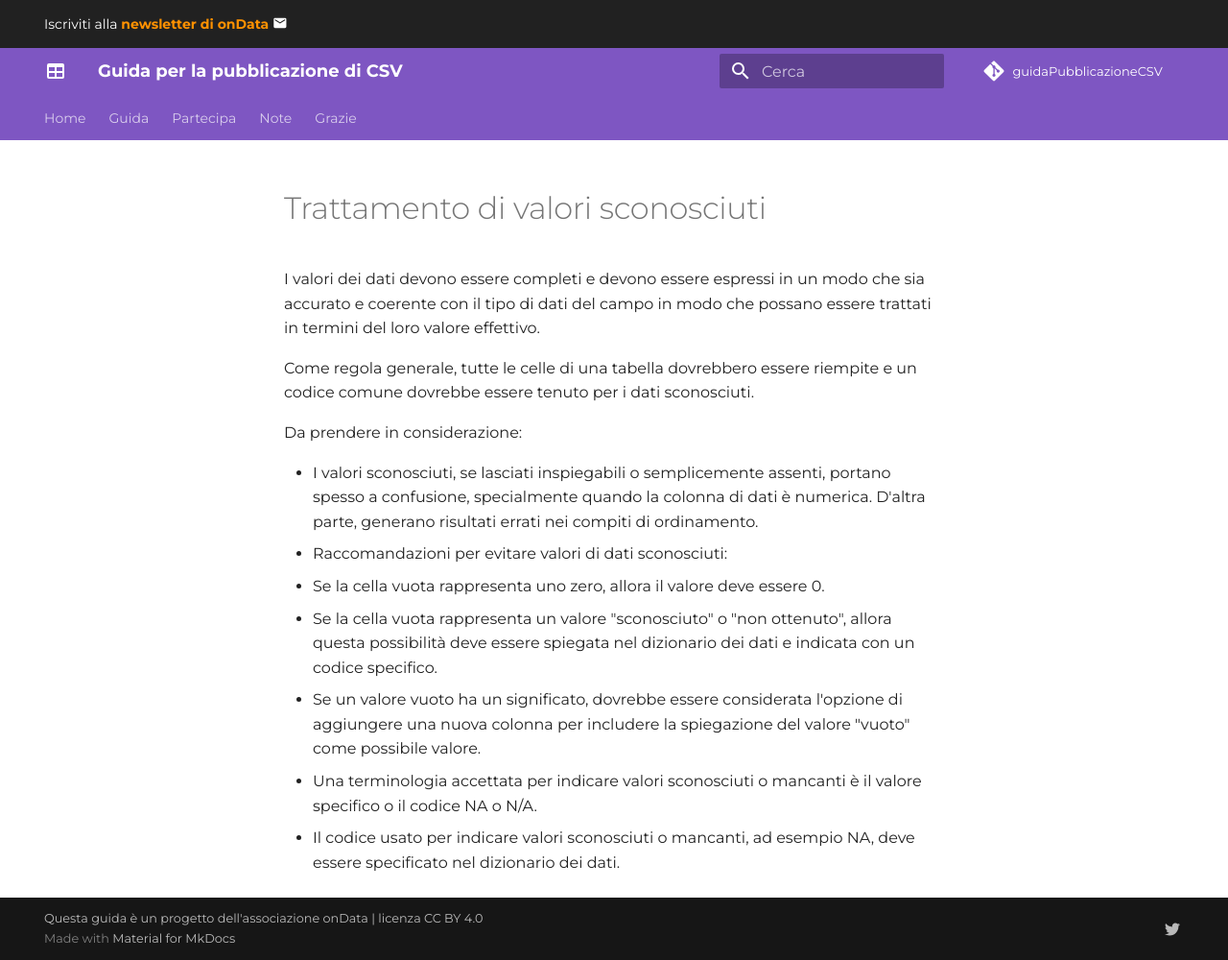
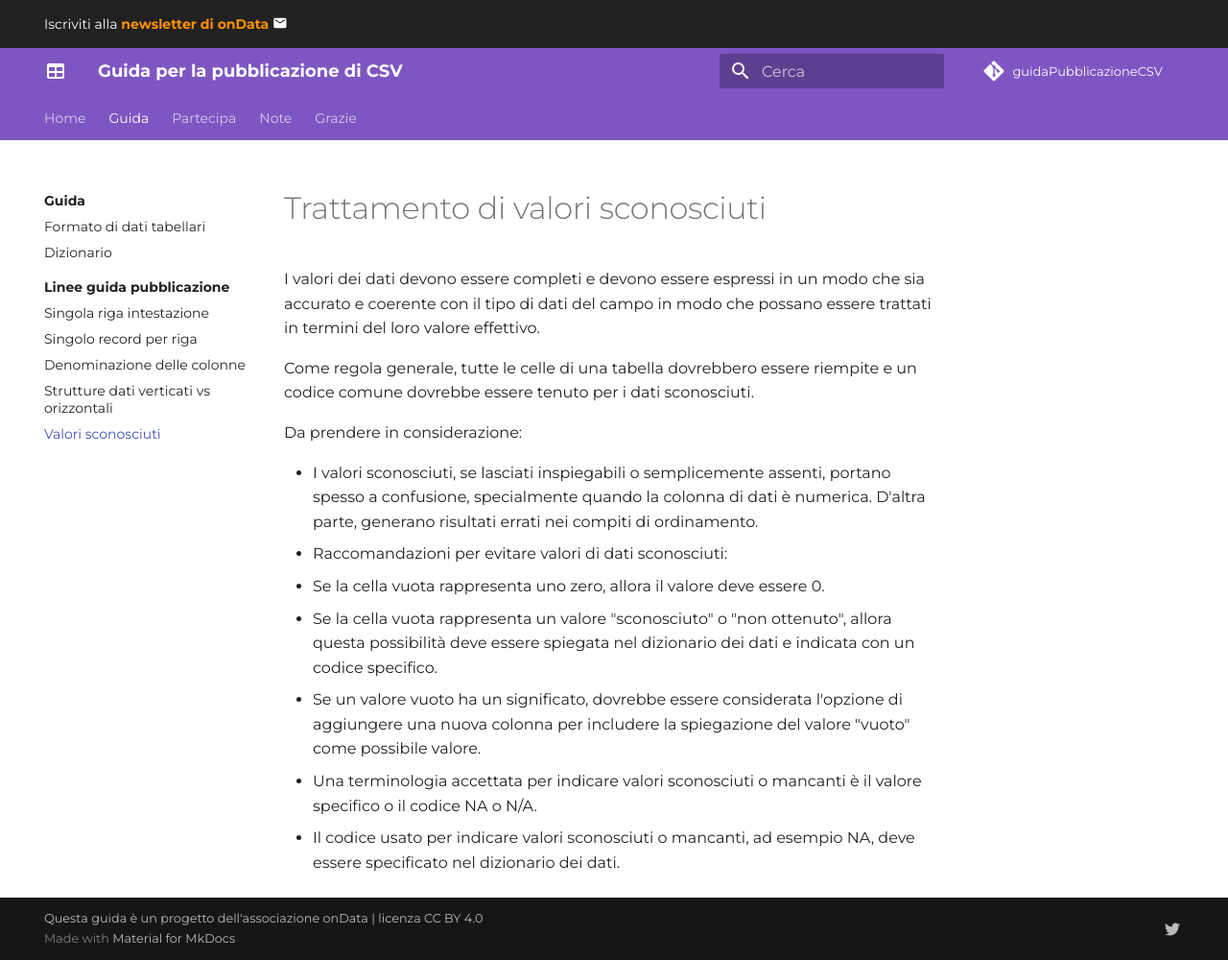
Before and after one commit to ondata/guidaPraticaPubblicazioneCSV, an MkDocs documentation site: the page built from docs/guida/linee_guida_pubblicazione/P05_trattamento_valori_sconosciuti.md, in a window 1280 px wide and 1000 px high. Shown: the whole window at 96% size. Built offline with MkDocs 1.6.1 and Material for MkDocs 9.7.7, drawn with Linux system fonts in a browser that asks for light colours; comment, search, counter and statistics services are not loaded.

Commit message:
aggiornato indice

```diff
--- a/mkdocs.yml
+++ b/mkdocs.yml
@@ -58,6 +58,7 @@ nav:
           - Singolo record per riga: guida/linee_guida_pubblicazione/P02_singolo_record_riga.md
           - Denominazione delle colonne: guida/linee_guida_pubblicazione/P03_denominazione_colonne.md
           - Strutture dati verticati vs orizzontali: guida/linee_guida_pubblicazione/P04_strutture_dati_verticale_orizzontale.md
+          - Valori sconosciuti: guida/linee_guida_pubblicazione/P05_trattamento_valori_sconosciuti.md
     - Partecipa: partecipa.md
     - Note: note_redazione.md
     - Grazie: grazie.md
```
